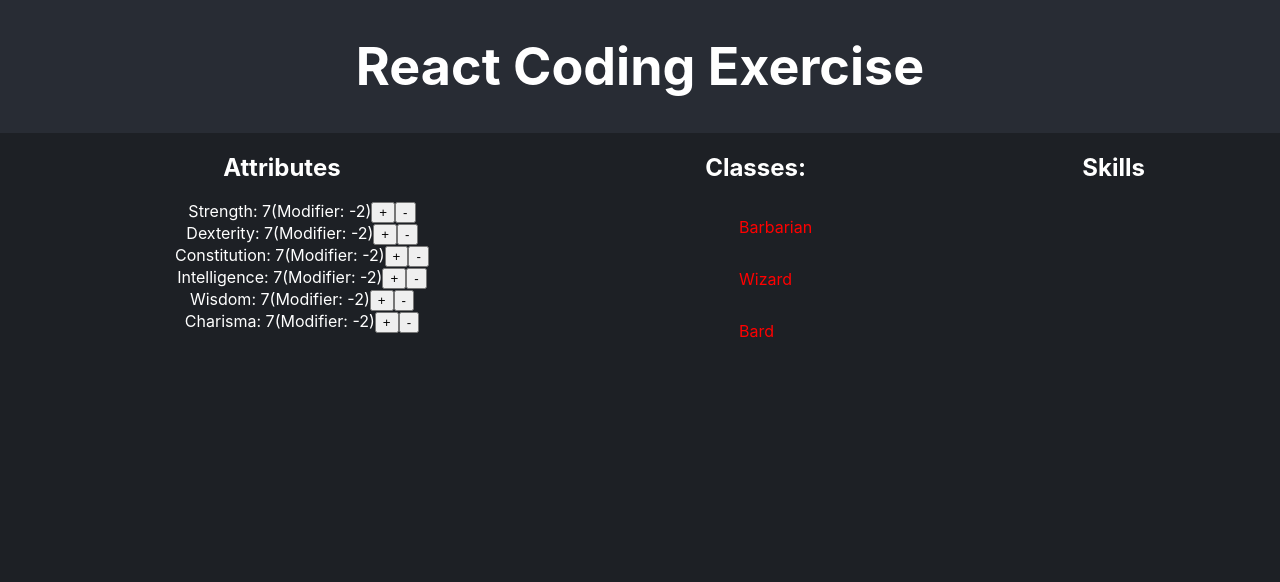
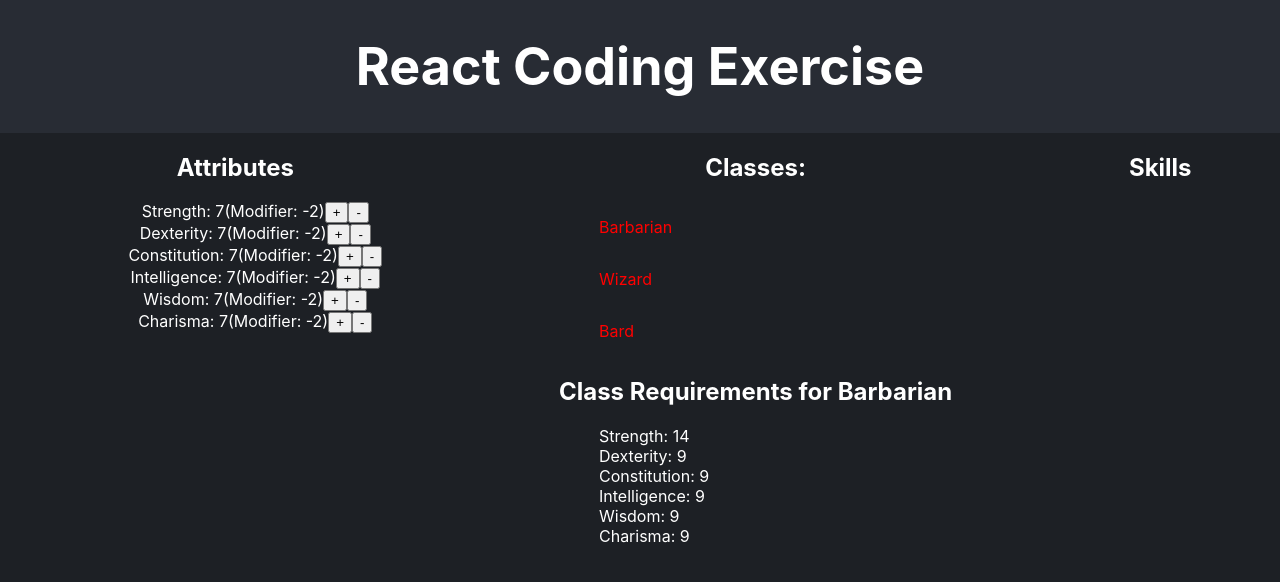
Before and after one commit to ZaynMuhammad/recruiting-webapp-character, a React (Create React App) app: page / in a window 1280 px wide. Both pictures are taken after a click on the item "Barbarian". Shown: the top 582 px of the page. Built offline with nearby package versions, Linux system fonts and the light colour scheme.

Commit message:
Requirements menu for class works.

```diff
--- a/src/App.css
+++ b/src/App.css
@@ -56,7 +56,7 @@
   flex-direction: column;
 }
 
-.classes-list {
+.classes-list, .class-req-list {
   list-style-type: none;
   display: flex;
   flex-direction: column;
--- /dev/null
+++ b/src/components/ClassRequirementsMenu/ClassRequirementsMenu.js
@@ -0,0 +1,21 @@
+
+export function ClassRequirementsMenu({ CLASS_LIST, pickedClass }) {
+    return (
+        <div>
+            <h2>Class Requirements for {pickedClass}</h2>
+            <ul className="class-req-list">
+                {
+                    pickedClass ?
+                        (Object.keys(CLASS_LIST[pickedClass]).map((attributeName) => {
+                            return (
+                                <li key={attributeName}>
+                                    {attributeName}: {CLASS_LIST[pickedClass][attributeName]}
+                                </li>
+                            )
+                        })) :
+                        null
+                }
+            </ul>
+        </div>
+    )
+}
--- a/src/components/Classes/Classes.js
+++ b/src/components/Classes/Classes.js
@@ -1,4 +1,5 @@
 import { useState } from 'react';
+import { ClassRequirementsMenu } from '../ClassRequirementsMenu/ClassRequirementsMenu';
 
 export function Classes({
     CLASS_LIST,
@@ -55,6 +56,10 @@ export function Classes({
                     )
                 })}
             </ul>
+            <ClassRequirementsMenu
+                pickedClass={pickedClass}
+                CLASS_LIST={CLASS_LIST}
+            />
         </div>
     );
 }
```
